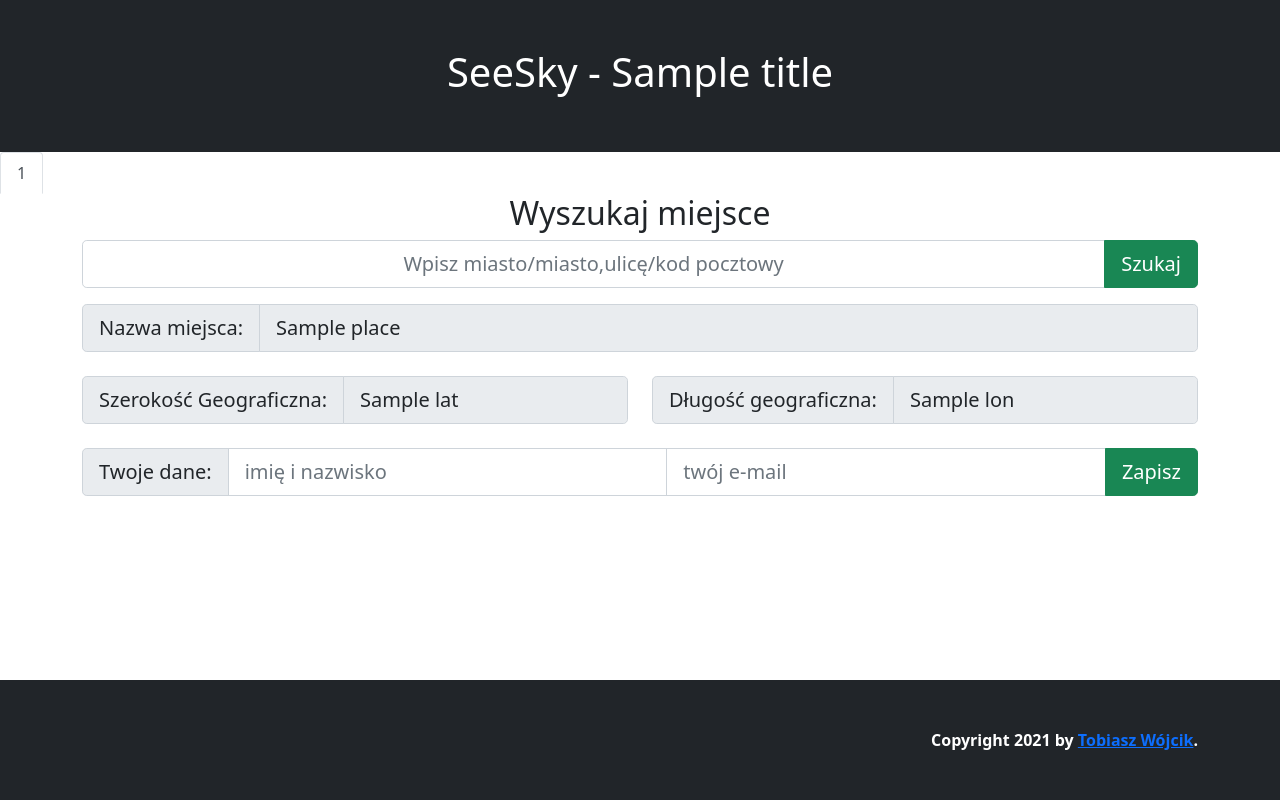
After one commit to TobiaszWojcik/seesky, a Django app: template seesky/newsletter/templates/newsletter.html in a window 1280 px wide. The commit adds this page. Run offline with Django 3.2, Linux system fonts and the light colour scheme; the template is opened without the code that fills it: most values are stand-ins (such as "Sample title", 1, 10 or a date in 2020).

Commit message:
Formulaż zapisu na newsletter

```diff
--- a/seesky/newsletter/satelite.py
+++ b/seesky/newsletter/satelite.py
@@ -166,6 +166,7 @@ class SpaceDB:
                                 'obj_short': temp_short,
                                 'obj_time': obj.time,
                                 'obj_dist': obj_dist
+
                             })
 
                             satind += 1
--- a/seesky/newsletter/templates/main.html
+++ b/seesky/newsletter/templates/main.html
@@ -1,4 +1,6 @@
 {% extends "layout.html" %}
+{% load static %}
+
 <!--Tytuł strony-->
 {% block title %} {{ title }} {% endblock %}
 
--- /dev/null
+++ b/seesky/newsletter/templates/newsletter.html
@@ -0,0 +1,34 @@
+{% extends "layout.html" %}
+{% load static %}
+
+<!--Tytuł strony-->
+{% block title %} {{ title }} {% endblock %}
+
+<!--Head-->
+{% block head %}
+{% endblock %}
+
+
+<!--Navigation-->
+{% block navigate %}
+{% endblock %}
+
+<!--Page Content-->
+{% block content %}
+
+  <div class="container">
+    <h2 class="text-center" >Wyszukaj miejsce</h2>
+    {% include "search_form.html" %}
+    {% if not error %}
+      {% include "newsletter_form.html" %}
+    {% else %}
+      {% if error_text %}
+      <p>Niestety nie znaleziono takiego miejsca</p>
+      {% endif %}
+    {% endif %}
+  </div>
+
+{% endblock %}
+<!--Footer-->
+{% block footer %}
+{% endblock %}
--- /dev/null
+++ b/seesky/newsletter/templates/newsletter_form.html
@@ -0,0 +1,28 @@
+<form action="" method="post">{% csrf_token %}
+  <div class="input-group input-group-lg">
+    <span class="input-group-text">Nazwa miejsca:</span>
+    <input type="text" class="form-control form-control-lg" name="place_name" disabled value="{{ place }}" placeholder="{{ place }}">
+  </div>
+  <br>
+  <div class="row">
+    <div class="col-6">
+      <div class="input-group input-group-lg">
+        <span class="input-group-text">Szerokość Geograficzna:</span>
+        <input type="text" class="form-control form-control-lg" name="lat" disabled value="{{ lat }}" placeholder="{{ lat }}">
+      </div>
+    </div>
+    <div class="col-6">
+      <div class="input-group input-group-lg">
+        <span class="input-group-text">Długość geograficzna:</span>
+        <input type="text" class="form-control form-control-lg" name="lon" disabled placeholder="{{ lon }}" value="{{ lon }}">
+      </div>
+    </div>
+  </div>
+  <br>
+  <div class="input-group input-group-lg">
+    <span class="input-group-text" >Twoje dane:</span>
+    <input type="text" class="form-control form-control-lg" name="name" placeholder="imię i nazwisko">
+    <input type="text" required class="form-control form-control-lg" name="email" placeholder="twój e-mail">
+    <button class="btn btn-success btn-lg" type="submit">Zapisz</button>
+  </div>
+</form>
--- a/seesky/newsletter/templates/search_form.html
+++ b/seesky/newsletter/templates/search_form.html
@@ -1,5 +1,5 @@
 
-<form id="form" action="/show/" method="post">{% csrf_token %}
+<form id="form" action="" method="post">{% csrf_token %}
     <div class="input-group mb-3">
     <input type="text" class="text-center form-control form-control-lg" name="place"  placeholder="Wpisz miasto/miasto,ulicę/kod pocztowy">
     <button class="btn btn-success btn-lg" type="submit">Szukaj</button>
--- a/seesky/newsletter/templates/show.html
+++ b/seesky/newsletter/templates/show.html
@@ -1,4 +1,5 @@
 {% extends "layout.html" %}
+
 {% load static %}
 <!--Tytuł strony-->
 {% block title %} {{ title }} {% endblock %}
--- a/seesky/newsletter/urls.py
+++ b/seesky/newsletter/urls.py
@@ -4,6 +4,5 @@ from . import views
 urlpatterns = [
     path('', views.main_page),
     path('newsletter/', views.newsletter_page),
-    path('show/', views.show_page),
     path('lista/', views.actualizacja),
 ]
```
Also changed, not shown: seesky/newsletter/forms.py (added, +16 -0 lines), seesky/newsletter/templates/page_template.html (added, +24 -0 lines), seesky/newsletter/views.py (+19 -9 lines).
